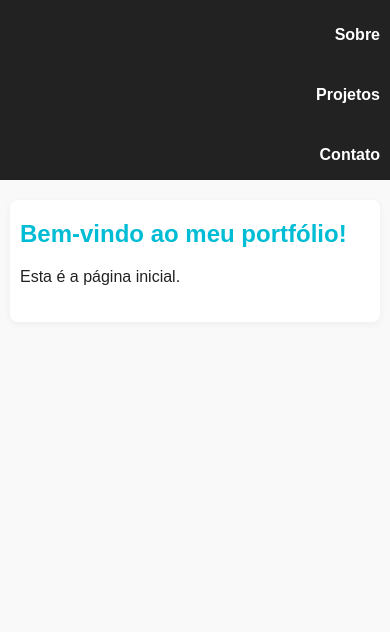
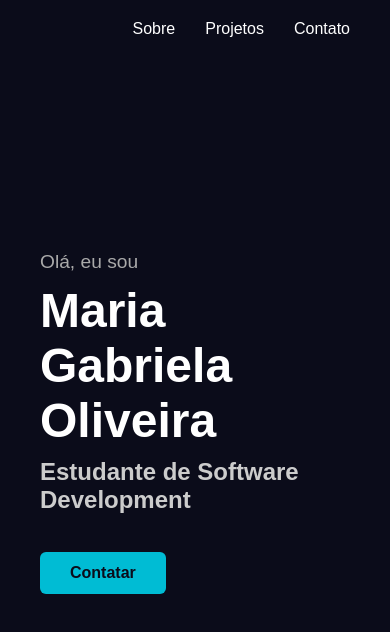
Before and after one commit to fatec-sjc-dsm-portfolio/ra1461392321042, a website: page docs/index.html in a window 390 px wide. Drawn offline with Linux system fonts and the light colour scheme.

Commit message:
criacao do css das paginas e adicao do conteudo de projetos

```diff
--- a/docs/assets/style.css
+++ b/docs/assets/style.css
@@ -1,93 +1,84 @@
-body {
-    font-family: Arial, sans-serif;
+* {
     margin: 0;
     padding: 0;
-    background: #f9f9f9;
-    color: #222;
+    box-sizing: border-box;
+    font-family: 'Arial', sans-serif;
 }
-nav {
-    background: #222;
-    position: sticky;
+
+body {
+    background-color: #0b0c1a;
+    color: #fff;
+}
+
+/* Menu */
+header {
+    width: 100%;
+    padding: 20px 40px;
+    background-color: transparent;
+    position: fixed;
     top: 0;
+    left: 0;
     z-index: 1000;
-    width: 100%;
 }
-nav ul {
+
+#menu-list {
+    display: flex;
     list-style: none;
-    margin: 0;
-    padding: 0 40px 0 0;
-    display: flex;
     justify-content: flex-end;
-    align-items: center;
-    height: 60px;
+    gap: 30px;
 }
-nav ul li {
-    margin-left: 32px;
-    position: relative;
-    padding: 8px 0;
-    font-size: 1.1rem;
-    font-weight: bold;
-    transition: color 0.2s;
-    cursor: pointer;
+
+#menu-list a {
+    text-decoration: none;
+    color: #ffffff;
+    font-weight: 500;
+    transition: color 0.3s;
 }
-nav ul li a {
-    color: #fff;
-    text-decoration: none;
-    padding: 8px 0;
-    display: inline-block;
-    transition: color 0.2s;
-    outline: none;
-    border: none;
-}
-nav ul li a:hover,
-nav ul li a:focus {
+
+#menu-list a.active,
+#menu-list a:hover {
     color: #00bcd4;
 }
-nav ul li a.active {
-    color: #00bcd4;
+
+.hero {
+    display: flex;
+    align-items: center;
+    justify-content: center;
+    height: 100vh;
+    padding: 0 40px;
 }
-nav ul li a.active::after {
-    width: 100%;
+
+.hero-text {
+    max-width: 600px;
 }
-nav ul li:hover,
-nav ul li:focus {
-    color: #00bcd4;
+
+.hero-text p {
+    font-size: 1.2rem;
+    color: #aaa;
 }
-nav ul li::after {
-    display: none;
+
+.hero-text h1 {
+    font-size: 3rem;
+    margin: 10px 0;
 }
-nav ul li:hover::after,
-nav ul li:focus::after {
-    width: 100%;
+
+.hero-text h2 {
+    font-size: 1.5rem;
+    margin-bottom: 20px;
+    color: #ccc;
 }
-section {
-    max-width: 800px;
-    margin: 60px auto;
-    padding: 40px 20px;
-    background: #fff;
-    border-radius: 8px;
-    box-shadow: 0 2px 8px rgba(0,0,0,0.05);
+
+.btn {
+    display: inline-block;
+    background-color: #00bcd4;
+    color: #0b0c1a;
+    padding: 12px 30px;
+    border-radius: 6px;
+    text-decoration: none;
+    font-weight: bold;
+    transition: background-color 0.3s;
 }
-section h1 {
-    margin-top: 0;
-    color: #00bcd4;
+
+.btn:hover {
+    background-color: #00bcd4;
 }
-@media (max-width: 600px) {
-    nav ul {
-        flex-direction: column;
-        align-items: flex-end;
-        padding-right: 10px;
-        height: auto;
-    }
-    nav ul li {
-        margin: 10px 0 0 0;
-        font-size: 1rem;
-    }
-    section {
-        margin: 20px 10px;
-        padding: 20px 10px;
-    }
-}
-html {
-    scroll-behavior: smooth;
-}
--- a/docs/index.html
+++ b/docs/index.html
@@ -7,67 +7,111 @@
     <link rel="stylesheet" href="assets/style.css">
 </head>
 <body>
+    <header>
         <nav aria-label="Menu principal">
             <ul id="menu-list">
             </ul>
         </nav>
-    <div id="conteudo"></div>
+    </header>
+
+    <main id="conteudo">
+        <section class="hero">
+            <div class="hero-text">
+                <p>Olá, eu sou</p>
+                <h1>Maria Gabriela Oliveira</h1>
+                <h2>Estudante de Software Development</h2>
+                <p>Bem-vindo(a) ao meu portfolio!</p>
+                <a href="#contato" class="btn">Contatar</a>
+            </div>
+        </section>
+    </main>
+
     <script>
+        function renderMenu(current) {
+            const menuList = document.getElementById('menu-list');
+            let items = '';
+            if (current !== 'home') {
+                items += '<li><a href="#home">Home</a></li>';
+            }
+            items += '<li><a href="#sobre">Sobre</a></li>';
+            items += '<li><a href="#projetos">Projetos</a></li>';
+            items += '<li><a href="#contato">Contato</a></li>';
+            menuList.innerHTML = items;
+        }
+
         function loadSection(sec) {
+            // Remove CSSs específicos se existirem
+            const contatoCss = document.getElementById('contato-css');
+            if (contatoCss) contatoCss.remove();
+            const projetosCss = document.getElementById('projetos-css');
+            if (projetosCss) projetosCss.remove();
+            renderMenu(sec);
             if (!sec || sec === 'home') {
-            document.getElementById('conteudo').innerHTML = `<section><h1>Bem-vindo ao meu portfólio!</h1><p>Esta é a página inicial.</p></section>`;
+                document.getElementById('conteudo').innerHTML = `
+                    <section class="hero">
+                        <div class="hero-text">
+                            <p>Olá, eu sou</p>
+                            <h1>Maria Gabriela Oliveira</h1>
+                            <h2>Estudante de Software Development</h2>
+                        </br>
+                            <a href="#contato" class="btn">Contatar</a>
+                        </div>
+                    </section>
+                `;
                 highlightMenu('home');
             } else {
                 fetch('pages/' + sec + '.html')
                 .then(resp => resp.text())
                 .then(html => {
                     document.getElementById('conteudo').innerHTML = html;
+                    if (sec === 'contato') {
+                        const link = document.createElement('link');
+                        link.rel = 'stylesheet';
+                        link.href = 'assets/contato.css';
+                        link.id = 'contato-css';
+                        document.head.appendChild(link);
+                    }
+                    if (sec === 'projetos') {
+                        const link = document.createElement('link');
+                        link.rel = 'stylesheet';
+                        link.href = 'assets/projetos.css';
+                        link.id = 'projetos-css';
+                        document.head.appendChild(link);
+                    }
+                    if (sec === 'sobre') {
+                        const link = document.createElement('link');
+                        link.rel = 'stylesheet';
+                        link.href = 'assets/sobre.css';
+                        link.id = 'sobre-css';
+                        document.head.appendChild(link);
+                    }
                     highlightMenu(sec);
                 });
             }
         }
 
-    function renderMenu(current) {
-        const menuList = document.getElementById('menu-list');
-        let items = '';
-        if (current !== 'home') {
-            items += `<li><a id="menu-home" href="#home" tabindex="0">Home</a></li>`;
-        }
-        items += `<li><a id="menu-sobre" href="#sobre" tabindex="0">Sobre</a></li>`;
-        items += `<li><a id="menu-projetos" href="#projetos" tabindex="0">Projetos</a></li>`;
-        items += `<li><a id="menu-contato" href="#contato" tabindex="0">Contato</a></li>`;
-        menuList.innerHTML = items;
-    }
-
         function highlightMenu(sec) {
             ['home','sobre','projetos','contato'].forEach(id => {
-            const el = document.getElementById('menu-' + id);
+                const el = document.querySelector(`#menu-list a[href="#${id}"]`);
                 if (el) {
-                if (id === sec) {
-                    el.classList.add('active');
-                } else {
-                    el.classList.remove('active');
-                }
+                    if (id === sec) el.classList.add('active');
+                    else el.classList.remove('active');
                 }
             });
         }
 
         function getCurrentSection() {
             let sec = location.hash.replace('#','');
-        if (!sec || sec === 'home') return 'home';
-        return sec;
+            return (!sec || sec === 'home') ? 'home' : sec;
         }
 
         window.addEventListener('DOMContentLoaded', () => {
             let sec = getCurrentSection();
-        renderMenu(sec);
-        highlightMenu(sec);
             loadSection(sec);
         });
+
         window.addEventListener('hashchange', () => {
             let sec = getCurrentSection();
-        renderMenu(sec);
-        highlightMenu(sec);
             loadSection(sec);
         });
     </script>
```
Also changed, not shown: docs/assets/contato.css (added, +32 -0 lines), docs/assets/projetos.css (added, +50 -0 lines), docs/assets/sobre.css (added, +22 -0 lines), docs/pages/contato.html (+3 -1 lines), docs/pages/projetos.html (+11 -3 lines), docs/pages/sobre.html (+3 -1 lines), docs/assets/images/projeto1.png (added). Lines whose indentation alone changed are shown as unchanged.
